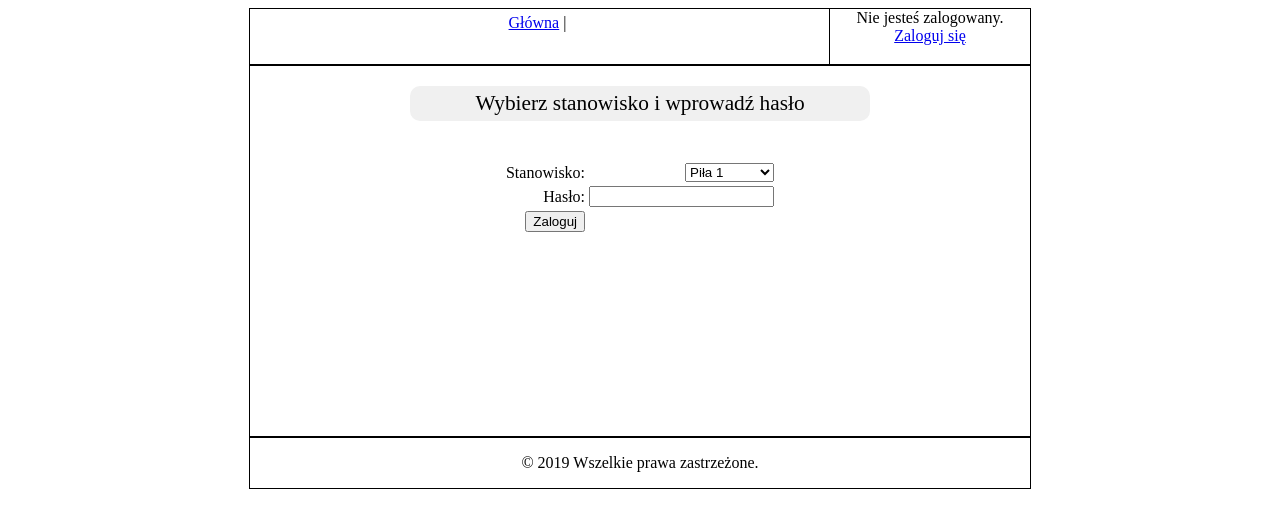
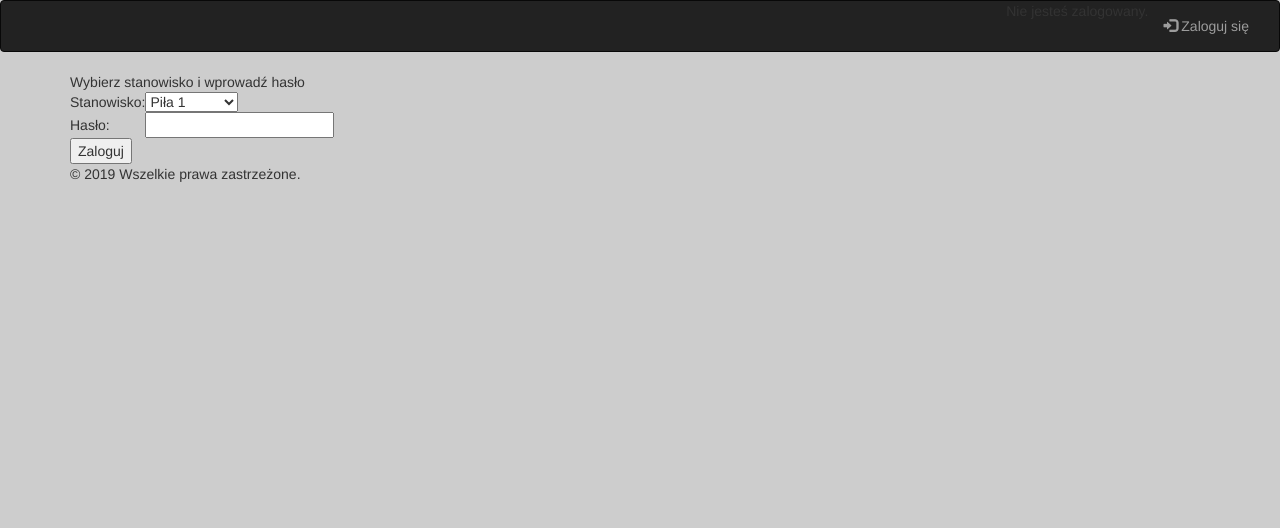
Before and after one commit to DawidWojdyla/Stolarnia, a PHP site: page /index.php?action=showLoginForm in a window 1280 px wide. Shown: the top 528 px of the page. Run offline with PHP 8.4, Linux system fonts and the light colour scheme.

```diff
--- a/classes/Orders.php
+++ b/classes/Orders.php
@@ -169,7 +169,7 @@ class Orders
 		$edgeBandStickerSymbols = $this -> returnEdgeBandStickerSymbols();
 		$edgeBandTypes = $this -> returnEdgeBandTypes();
 
-		//include 'scripts/orderAddingFormScripts.php';
+		include 'scripts/orderAddingFormScripts.php';
 		include 'templates/orderAddingForm.php';
 	}
 }
--- a/css/style.css
+++ b/css/style.css
@@ -1,116 +1,20 @@
-.scaffoldingDiv{
-  border   : 1px solid black;
-  margin   : 0 auto;
-  overflow : hidden;
+body{
+	background-color:#cdcdcd;
+}
+.error{
+	width: 100%;
+	text-align: center;
+}
+.icon-bar{
+	background-color: white;
 }
 
-.message{
-  font-size        : 16pt;
-  background-color : #f0f0f0;
-  text-align       : center;
-  width            : 450px;
-  margin           : 20px auto 0;
-  padding          : 5px;
-  border-radius    : 10px;
-  position         : relative;
+.documentNumber{
+	width: 55px;
 }
-
-.forms{
-  margin : 0 auto;
-  width  : 350px;
+.inputHeight{
+	height: 25px;
 }
-
-.colmerged{
-  padding     : 10px 0 10px 0;
-  text-align  : right;
+.fullWidth{
+	width: 100%;
 }
-
-.textMiddle{
-  text-align : center;
-}
-
-.textLeft{
-  text-align : left;
-}
-
-.textRight{
-  text-align : right;
-}
-
-.col1st{
-  text-align : right;
-}
-
-.col2st{
-  text-align : left;
-}
-
-.tableRowTitle{
-  font-weight : bold;
-}
-
-#topDiv{
-  text-align : center;
-  width      : 780px;
-  min-height : 55px;
-}
-
-#headerMainDiv{
-  width      : 575px;
-  float      : left;
-  text-align : center;
-  padding-top: 5px;
-}
-
-#headerUserInfoDiv{
-  width    : 200px;
-  float    : right;
-  min-height : 55px;
-  border-left: 1px solid black;
-}
-
-#centerDiv{
-  width     : 780px;
-}
-
-#mainContentDiv{
-  width     : 100%;
-  min-height: 350px;
-}
-
-#innerContentDiv{
-  width      : 200px;
-  height     : 100px;
-  margin     : 0 auto;
-  text-align : center;
-  font-size  : 20pt;
-  position   : relative;
-  top        : 115px;
-}
-
-#footerDiv{
-  width    : 780px;
-  height   : 50px;
-  text-align:center;
-  clear     : both;
-}
-
-.tableRowTitle{
-  font-weight : bold;
-}
-
-#loginFormWrapper{
-  width   : 60%;
-  margin  : 5% auto 0;
-}
-
-#loginFormWrapper table{
-  text-align  : right;
-  margin      : 0 auto;
-}
-
-#innerContent{
-  width:200px;
-  height:100px;
-  margin:150px auto 0;
-}
--- /dev/null
+++ b/scripts/orderAddingFormScripts.php
@@ -0,0 +1,3 @@
+<script>
+
+</script>
--- a/templates/mainTemplate.php
+++ b/templates/mainTemplate.php
@@ -3,26 +3,69 @@
 <html>
 	<head>
 		<meta charset="utf-8">
+		<meta http-equiv="X-UA-Compatible" content="IE=edge">
+		<meta name="viewport" content="width=device-width, initial-scale=1">
+		<title>ITS - stolarnia manager</title>
+
+		<!-- Bootstrap -->
+		<link rel="stylesheet" href="https://stackpath.bootstrapcdn.com/bootstrap/3.4.1/css/bootstrap.min.css" integrity="sha384-HSMxcRTRxnN+Bdg0JdbxYKrThecOKuH5zCYotlSAcp1+c8xmyTe9GYg1l9a69psu" crossorigin="anonymous">
+
+		<!-- HTML5 shim and Respond.js for IE8 support of HTML5 elements and media queries -->
+		<!-- WARNING: Respond.js doesn't work if you view the page via file:// -->
+		<!--[if lt IE 9]>
+		  <script src="https://oss.maxcdn.com/html5shiv/3.7.3/html5shiv.min.js"></script>
+		  <script src="https://oss.maxcdn.com/respond/1.4.2/respond.min.js"></script>
+		<![endif]-->
+
 		<link rel="stylesheet" type="text/css" href="css/style.css">
-			<title></title>
 	</head>
 	<body>
-		<div id="topDiv" class="scaffoldingDiv">
-			<div id="headerMainDiv">
-				<a href="index.php">Główna</a> |
+		<nav class="navbar navbar-inverse">
+			<div class="container-fluid">
+				<div class="navbar-header">
+					<button type="button" class="navbar-toggle" data-toggle="collapse" data-target="#myNavbar">
+						<span class="icon-bar"></span>
+						<span class="icon-bar"></span>
+						<span class="icon-bar"></span>
+					</button>
 				</div>
-			<div id="headerUserInfoDiv">
+				<div class="collapse navbar-collapse" id="myNavbar">
+					<ul class="nav navbar-nav">
 					<?php if($joinery->stand): ?>
-					<div>Twoje stanowisko: <?=$joinery->stand->name?></div>
-					<div><a href="index.php?action=logout">Wyloguj się</a></div>
+						<li class="dropdown">
+							<a class="dropdown-toggle" data-toggle="dropdown" href="#"><span class="glyphicon glyphicon-dashboard"></span> Zlecenia <span class="caret"></span></a>
+							<ul class="dropdown-menu">
+								<li><a href="index.php?action=showOrderAddingForm"><span class="glyphicon glyphicon-plus"></span> Dodaj</a></li>
+								<li><a href="#"><span class="glyphicon glyphicon-search"></span> Szukaj</a></li>
+								<li><a href="#"><span class="glyphicon glyphicon-pencil"></span> Edytuj</a></li>
+								<li><a href="#"><span class="glyphicon glyphicon-th-list"></span> Lista</a></li>
+							</ul>
+						</li>
+						<li class="dropdown">
+							<a class="dropdown-toggle" data-toggle="dropdown" href="#"><span class="glyphicon glyphicon-user"></span> Klienci <span class="caret"></span></a>
+							<ul class="dropdown-menu">
+								<li><a href="index.php?action=showOrderAddingForm"><span class="glyphicon glyphicon-plus"></span> Dodaj</a></li>
+								<li><a href="#"><span class="glyphicon glyphicon-search"></span> Szukaj</a></li>
+								<li><a href="#"><span class="glyphicon glyphicon-pencil"></span> Edytuj</a></li>
+								<li><a href="#"><span class="glyphicon glyphicon-th-list"></span> Lista</a></li>
+							</ul>
+						</li>
+						<?php endif; ?>
+					</ul>
+					<ul class="nav navbar-nav navbar-right">
+						<?php if($joinery->stand): ?>
+						<li><a><span class="glyphicon glyphicon-map-marker"></span> Twoje stanowisko: <?=$joinery->stand->name?></a></li>
+						<li><a href="index.php?action=logout"><span class="glyphicon glyphicon-log-out"></span> Wyloguj się</a></li>
 						<?php else: ?>
-					<div>Nie jesteś zalogowany.</div>
-					<div><a href="index.php?action=showLoginForm">Zaloguj się</a></div>
-				<?php endif ?>
+						<li>Nie jesteś zalogowany.</li>
+						<li><a href="index.php?action=showLoginForm"><span class="glyphicon glyphicon-log-in"></span> Zaloguj się</a></li>
+					<?php endif; ?>
+					</ul>
 				</div>
 			</div>
-		<div id="centerDiv" class="scaffoldingDiv">
-			<div id="mainContentDiv">
+		</nav>
+		<div class="container">
+			<div id="centerDiv">
 				<div id="mainContentDiv">
 						<?php if($message): ?>
 							<div class="message"><?=$message;?></div>
@@ -53,9 +96,14 @@
 						?>
 				</div>
 			</div>
-		</div>
-		<div id="footerDiv" class="scaffoldingDiv">
+			<div id="footerDiv">
 				<p> &copy; 2019 Wszelkie prawa zastrzeżone.</p>
 			</div>
+		</div>
+
+		 <!-- jQuery (necessary for Bootstrap's JavaScript plugins) -->
+		<script src="https://code.jquery.com/jquery-1.12.4.min.js" integrity="sha384-nvAa0+6Qg9clwYCGGPpDQLVpLNn0fRaROjHqs13t4Ggj3Ez50XnGQqc/r8MhnRDZ" crossorigin="anonymous"></script>
+		<!-- Include all compiled plugins (below), or include individual files as needed -->
+		<script src="https://stackpath.bootstrapcdn.com/bootstrap/3.4.1/js/bootstrap.min.js" integrity="sha384-aJ21OjlMXNL5UyIl/XNwTMqvzeRMZH2w8c5cRVpzpU8Y5bApTppSuUkhZXN0VxHd" crossorigin="anonymous"></script>
 	</body>
 </html>
```
Also changed, not shown: classes/Checker.php (+2 -5 lines), templates/orderAddingForm.php (+28 -28 lines). Lines whose indentation alone changed are shown as unchanged.
